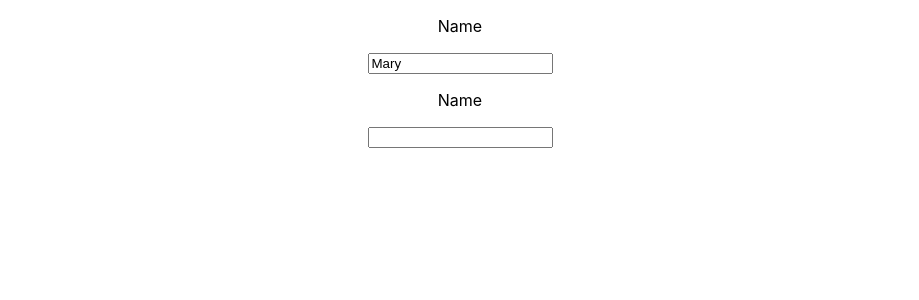
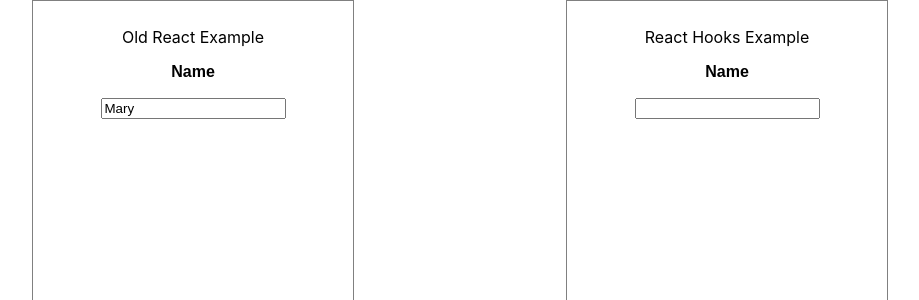
Before and after one commit to VizzzHu/react-hooks, a React (Create React App) app in the folder my-app/: page / in a window 1280 px wide. Shown: the top 300 px of the page, without its empty margins (180-1099 px from the left). Built offline with nearby package versions, Linux system fonts and the light colour scheme.

Commit message:
style two columns with flex

```diff
--- a/my-app/public/index.html
+++ b/my-app/public/index.html
@@ -24,7 +24,7 @@
       work correctly both with client-side routing and a non-root public URL.
       Learn how to configure a non-root public URL by running `npm run build`.
     -->
-    <title>React App</title>
+    <title>My App</title>
   </head>
   <body>
     <noscript>You need to enable JavaScript to run this app.</noscript>
--- a/my-app/src/App.css
+++ b/my-app/src/App.css
@@ -1,20 +1,15 @@
 .App {
   text-align: center;
+  display: flex;
+  flex-direction: row;
+  justify-content: space-evenly;
 }
 
-.App-logo {
-  height: 40vmin;
-}
-
-.App-header {
-  background-color: #282c34;
-  min-height: 100vh;
-  display: flex;
-  flex-direction: column;
-  align-items: center;
-  justify-content: center;
-  font-size: calc(10px + 2vmin);
-  color: white;
+.App .column {
+  width: 300px;
+  height: 300px;
+  padding: 10px;
+  border: 1px solid gray;
 }
 
 .App-link {
--- a/my-app/src/OldReactExample.jsx
+++ b/my-app/src/OldReactExample.jsx
@@ -17,14 +17,15 @@ export default class OldReactExample extends React.Component {
 
   render() {
     return (
-      <section>
+      <div className="column">
+        <p>Old React Example </p>
         <Row label="Name">
           <input
             value={this.state.name}
             onChange={this.handleNameChange}
           />
         </Row>
-      </section>
+      </div>
     );
   }
 }
--- a/my-app/src/ReactHooksExample.jsx
+++ b/my-app/src/ReactHooksExample.jsx
@@ -3,11 +3,12 @@ import Row from './Row';
 
 const ReactHooksExample = (props) => {
   return (
-    <section>
+    <div className="column">
+      <p>React Hooks Example </p>
       <Row label="Name">
         <input />
       </Row>
-    </section>
+    </div>
   );
 };
 
--- a/my-app/src/Row.css
+++ b/my-app/src/Row.css
@@ -0,0 +1,5 @@
+
+.Row p {
+    font-family: Arial, Helvetica, sans-serif;
+    font-weight: bold;
+}
--- a/my-app/src/Row.jsx
+++ b/my-app/src/Row.jsx
@@ -1,10 +1,11 @@
 import React from 'react';
+import "./Row.css";
 
 const Row = (props) => {
   const { label, children } = props;
 
   return (
-    <div>
+    <div className="Row">
       <p>{label}</p>
       {children}
     </div>
```
